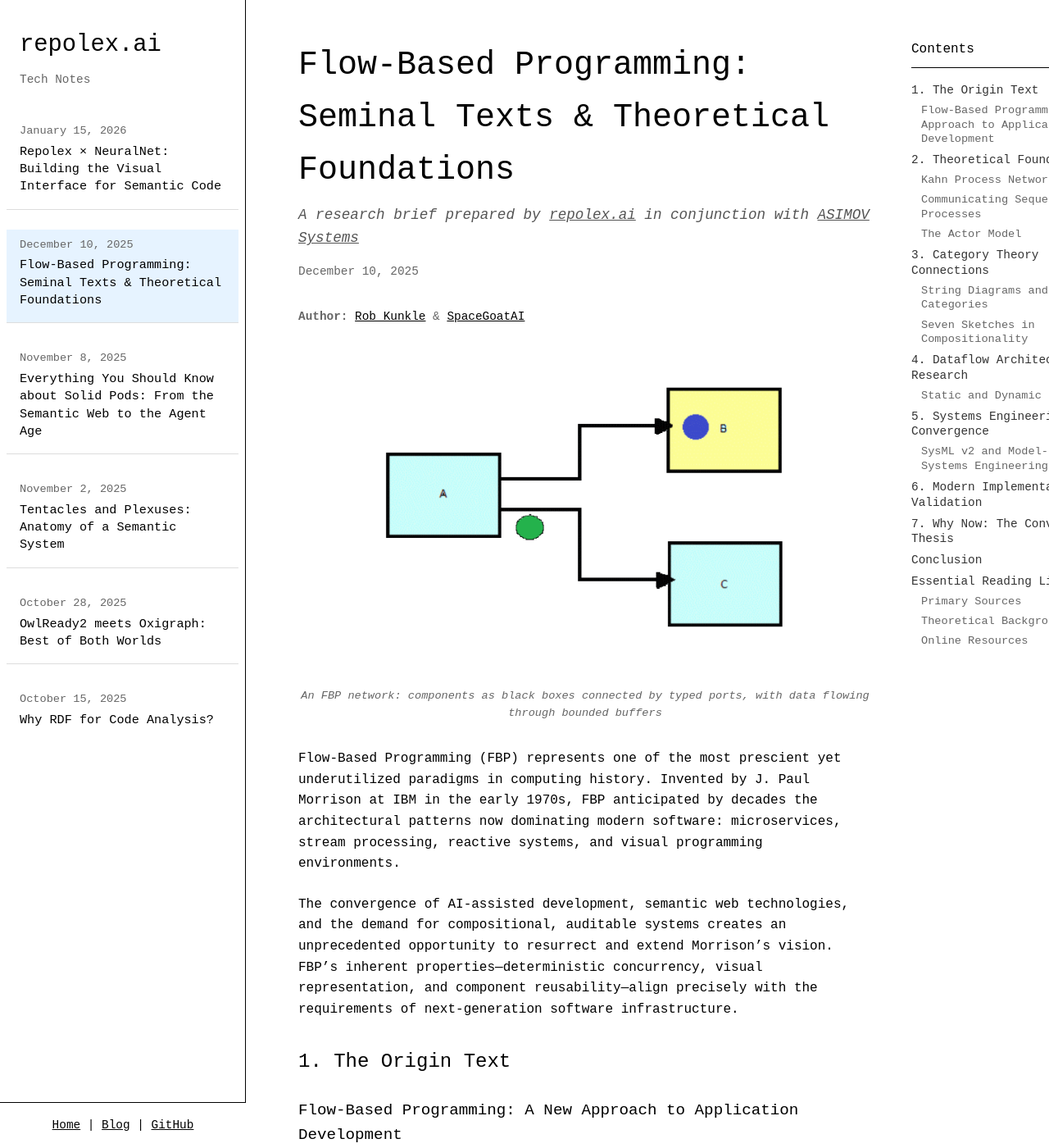
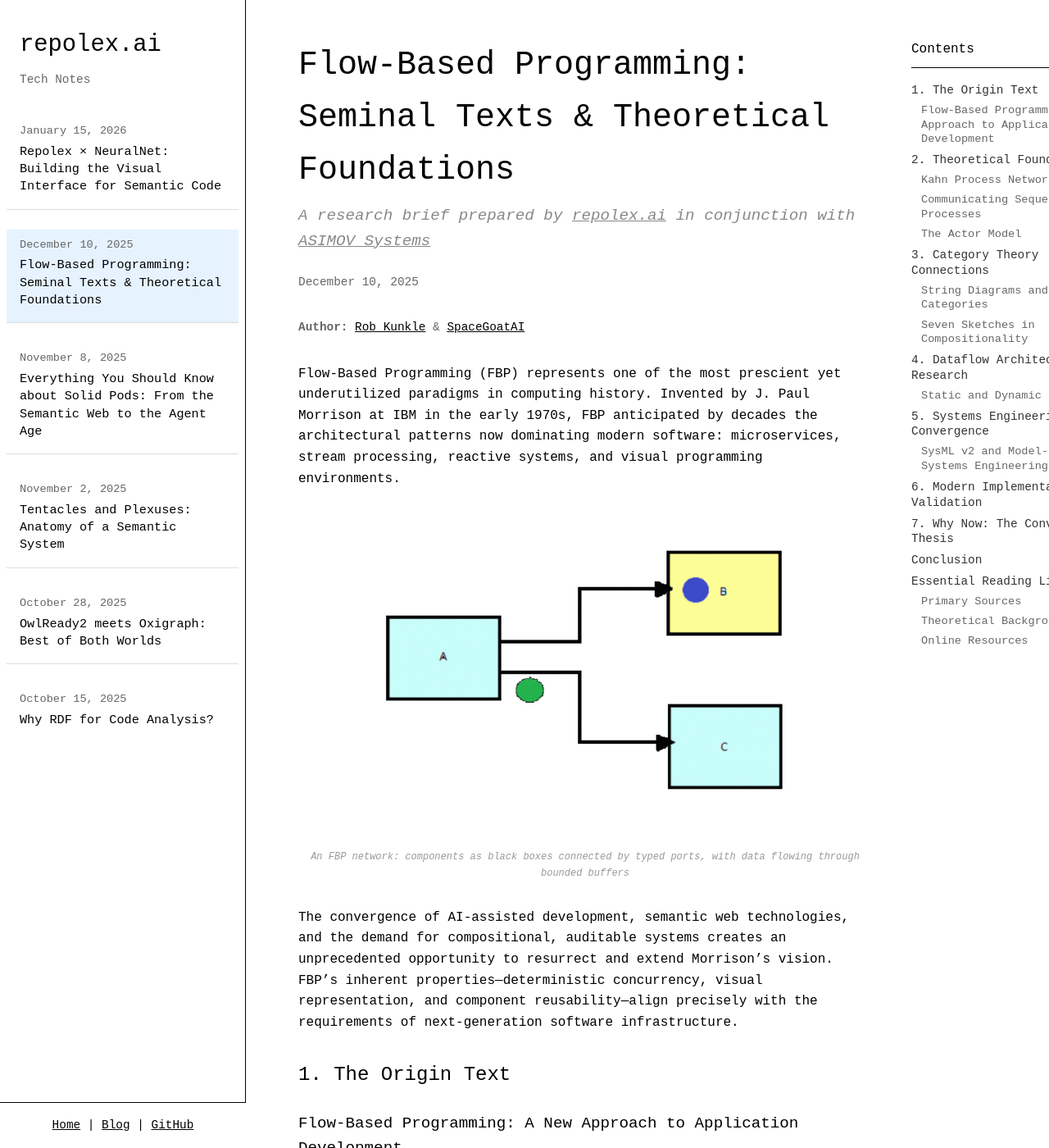
Before and after one commit to repolex-ai/repolex-www, a Jekyll site: the page built from _posts/2025-12-10-fbp-seminal-texts.md, in a window 1280 px wide and 1400 px high. Shown: the whole window at 82% size. Built offline with Jekyll 4.4.1, drawn with Linux system fonts in a browser that asks for light colours; comment, search, counter and statistics services are not loaded.

Commit message:
updated formatting of fig captions and subtitles

```diff
--- a/_posts/2025-12-10-fbp-seminal-texts.md
+++ b/_posts/2025-12-10-fbp-seminal-texts.md
@@ -10,12 +10,12 @@
     url: https://github.com/spacegoatai
 ---
 
+Flow-Based Programming (FBP) represents one of the most prescient yet underutilized paradigms in computing history. Invented by J. Paul Morrison at IBM in the early 1970s, FBP anticipated by decades the architectural patterns now dominating modern software: microservices, stream processing, reactive systems, and visual programming environments.
+
 <figure>
   <img src="/assets/images/fbp_graph.png" alt="Flow-Based Programming network diagram">
   <figcaption>An FBP network: components as black boxes connected by typed ports, with data flowing through bounded buffers</figcaption>
 </figure>
-
-Flow-Based Programming (FBP) represents one of the most prescient yet underutilized paradigms in computing history. Invented by J. Paul Morrison at IBM in the early 1970s, FBP anticipated by decades the architectural patterns now dominating modern software: microservices, stream processing, reactive systems, and visual programming environments.
 
 The convergence of AI-assisted development, semantic web technologies, and the demand for compositional, auditable systems creates an unprecedented opportunity to resurrect and extend Morrison's vision. FBP's inherent properties—deterministic concurrency, visual representation, and component reusability—align precisely with the requirements of next-generation software infrastructure.
 
--- a/assets/css/style.css
+++ b/assets/css/style.css
@@ -115,14 +115,14 @@
 }
 
 .post-subtitle {
-    font-size: 1.1rem;
+    font-size: 1.2rem;
     font-style: italic;
-    color: #555;
-    margin: 0.5rem 0 1rem 0;
+    color: #888;
+    margin: 0.5rem 0 1.5rem 0;
 }
 
 .post-subtitle a {
-    color: #555;
+    color: #888;
 }
 
 article {
@@ -180,11 +180,12 @@
 }
 
 article .content figcaption {
-    font-size: 0.85rem;
+    font-size: 0.75rem;
     font-style: italic;
-    color: #666;
+    color: #999;
     text-align: center;
     margin-top: 0.5rem;
+    margin-bottom: 2rem;
 }
 
 /* Blog sidebar layout */
```
